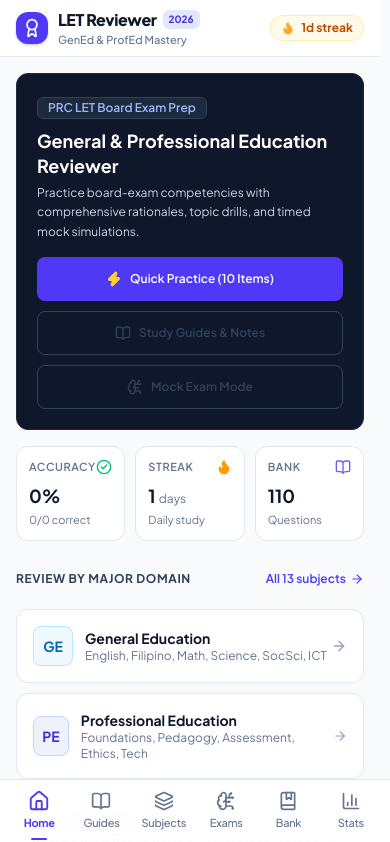
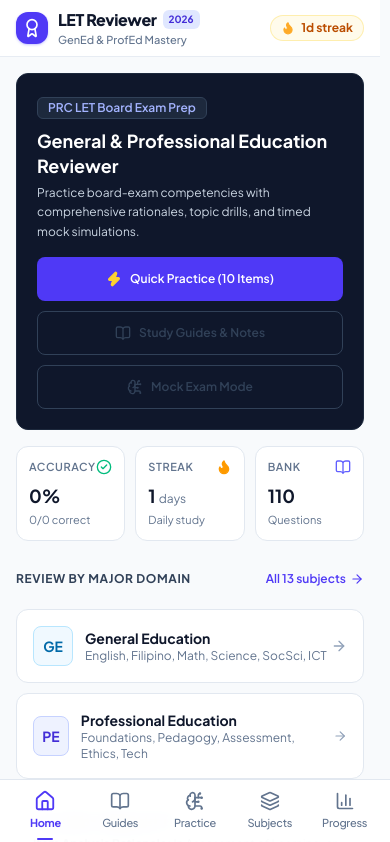
Before and after one commit to johnpaulpatigas/let-reviewer, a React (Vite) app: page / in a window 390 px wide. Shown: the top 842 px of the page. Built offline with nearby package versions, Linux system fonts and the light colour scheme.

Commit message:
refactor: simplify mobile bottom navigation to 5 primary destinations

```diff
--- a/src/App.tsx
+++ b/src/App.tsx
@@ -222,7 +222,7 @@
           />
         )
       ) : (
-        /* Primary Navigation Tabs */
+        /* Primary Navigation Destinations */
         <>
           {currentTab === 'home' && (
             <HomePage
@@ -239,31 +239,21 @@
           {currentTab === 'materials' && (
             <StudyMaterialsPage
               onOpenMaterial={handleOpenMaterial}
-              onStartQuiz={handleStartQuiz}
-              onStartPracticeMaterial={handleStartTopicPractice}
               bookmarkedMaterialIds={stats.bookmarkedMaterialIds}
               completedMaterialIds={stats.completedMaterialIds}
               onToggleMaterialBookmark={toggleMaterialBookmark}
             />
           )}
 
+          {(currentTab === 'practice' || (currentTab as string) === 'quiz') && (
+            <QuizConfigPage onStartExam={handleStartQuiz} />
+          )}
+
           {currentTab === 'subjects' && (
             <SubjectsPage
               onStartQuiz={handleStartQuiz}
+              onOpenMaterial={handleOpenMaterial}
               subjectMastery={stats.subjectMastery}
-            />
-          )}
-
-          {currentTab === 'quiz' && (
-            <QuizConfigPage onStartExam={handleStartQuiz} />
-          )}
-
-          {currentTab === 'bank' && (
-            <StudyBankPage
-              bookmarkedIds={stats.bookmarkedQuestionIds}
-              missedIds={stats.missedQuestionIds}
-              onToggleBookmark={toggleBookmark}
-              onStartQuiz={handleStartQuiz}
             />
           )}
 
@@ -271,7 +261,28 @@
             <ProgressPage
               stats={stats}
               onClearStats={clearStats}
+              onOpenStudyBank={() => setCurrentTab('bank')}
             />
+          )}
+
+          {currentTab === 'bank' && (
+            <div className="space-y-4">
+              <div className="flex items-center justify-between">
+                <button
+                  type="button"
+                  onClick={() => setCurrentTab('progress')}
+                  className="text-xs font-semibold text-indigo-600 dark:text-indigo-400 hover:underline inline-flex items-center gap-1"
+                >
+                  ← Back to Progress & Stats
+                </button>
+              </div>
+              <StudyBankPage
+                bookmarkedIds={stats.bookmarkedQuestionIds}
+                missedIds={stats.missedQuestionIds}
+                onToggleBookmark={toggleBookmark}
+                onStartQuiz={handleStartQuiz}
+              />
+            </div>
           )}
         </>
       )}
--- a/src/components/layout/BottomNav.tsx
+++ b/src/components/layout/BottomNav.tsx
@@ -1,5 +1,5 @@
 import React from 'react';
-import { Home, BookOpen, Layers, BrainCircuit, BookMarked, BarChart3 } from 'lucide-react';
+import { Home, BookOpen, Layers, BrainCircuit, BarChart3 } from 'lucide-react';
 import type { NavigationTab } from '../../types';
 
 interface BottomNavProps {
@@ -11,15 +11,18 @@
 export const BottomNav: React.FC<BottomNavProps> = ({
   currentTab,
   onTabChange,
-  bankCount = 0,
 }) => {
-  const tabs: { id: NavigationTab; label: string; icon: React.ComponentType<{ className?: string }>; badge?: number }[] = [
+  const tabs: {
+    id: NavigationTab;
+    label: string;
+    icon: React.ComponentType<{ className?: string }>;
+    badge?: number;
+  }[] = [
     { id: 'home', label: 'Home', icon: Home },
     { id: 'materials', label: 'Guides', icon: BookOpen },
+    { id: 'practice', label: 'Practice', icon: BrainCircuit },
     { id: 'subjects', label: 'Subjects', icon: Layers },
-    { id: 'quiz', label: 'Exams', icon: BrainCircuit },
-    { id: 'bank', label: 'Bank', icon: BookMarked, badge: bankCount },
-    { id: 'progress', label: 'Stats', icon: BarChart3 },
+    { id: 'progress', label: 'Progress', icon: BarChart3 },
   ];
 
   return (
--- a/src/types/index.ts
+++ b/src/types/index.ts
@@ -145,4 +145,4 @@
   bookmarkedMaterialIds?: string[];
 }
 
-export type NavigationTab = 'home' | 'materials' | 'subjects' | 'quiz' | 'bank' | 'progress';
+export type NavigationTab = 'home' | 'materials' | 'practice' | 'subjects' | 'progress' | 'bank';
```
